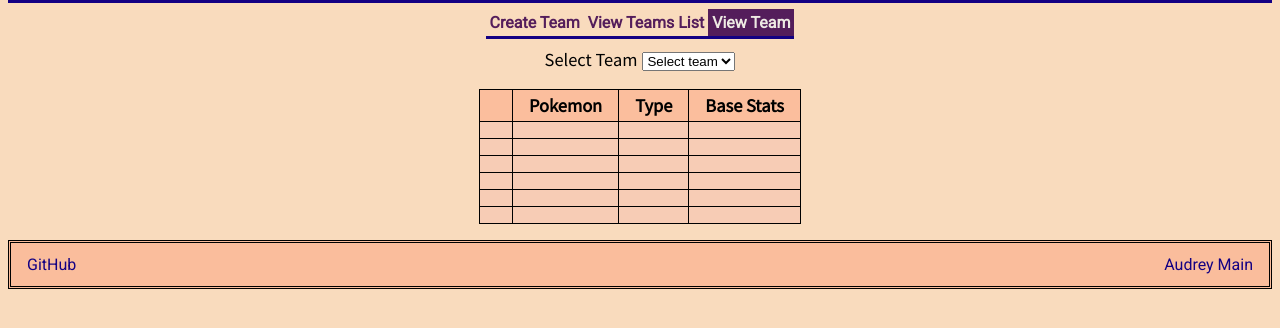
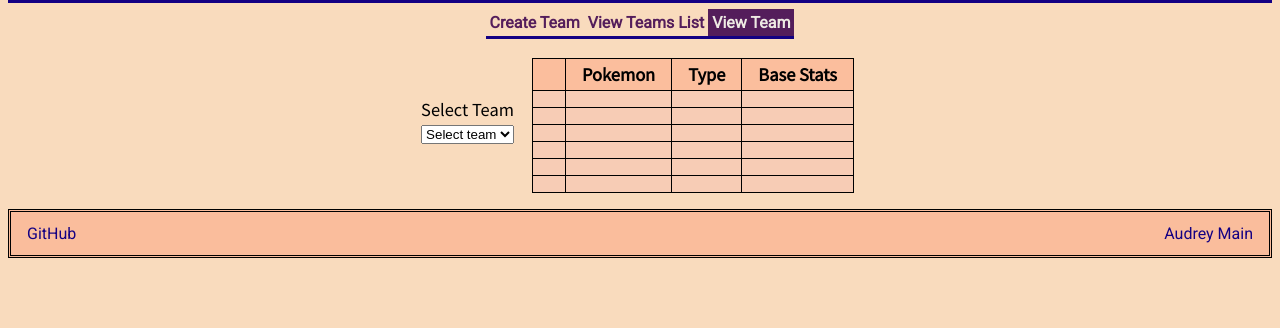
Before and after one commit to HauntedPineapple/IGME-430-Project1, a website: page client/viewTeam.html in a window 1280 px wide. Shown: the part 70-398 px from the top of the page. Drawn offline with Linux system fonts and the light colour scheme; no server answers.

Commit message:
Centered all main elements

```diff
--- a/client/viewTeam.html
+++ b/client/viewTeam.html
@@ -131,8 +131,8 @@
         </ul>
     </nav>
 
-    <main>
-        <div class="center">
+    <main class="center">
+        <div>
             <label for="selectTeamToViewDropdown">Select Team</label>
             <form>
                 <select name="selectTeam" id="selectTeamToViewDropdown">
@@ -141,11 +141,11 @@
             </form>
         </div>
 
-        <div class="center">
+        <div>
             <h4 id="teamNameHeader"></h4>
         </div>
 
-        <div class="center">
+        <div>
             <table id="viewTeamTable">
                 <tr id="headers">
                     <th></th>
```
Also changed, not shown: client/createTeam.html (+2 -2 lines), client/editTeam.html (+2 -2 lines), client/viewTeamsList.html (+2 -2 lines).
